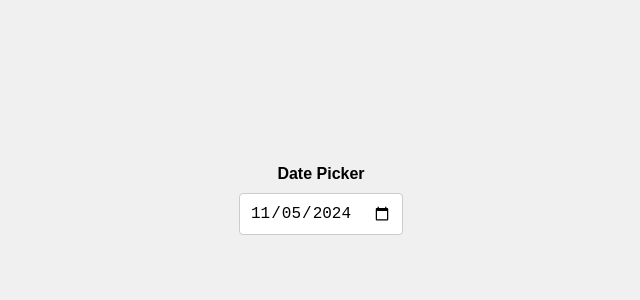
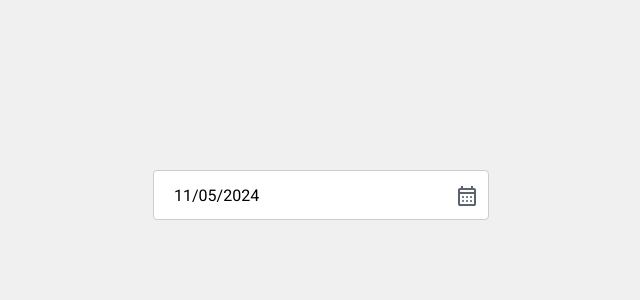
Before and after one commit to aminzoda/react-datepicker, a React (Create React App) app: page / in a window 1280 px wide. Shown: the top 300 px of the page, without its empty margins (319-959 px from the left). Built offline with nearby package versions, Linux system fonts and the light colour scheme.

Commit message:
Rewrite the code

```diff
--- a/src/App.css
+++ b/src/App.css
@@ -1,9 +1,146 @@
+@import url("https://fonts.googleapis.com/css2?family=Roboto:wght@400;500;700&display=swap");
+
+*,
+*::before,
+*::after {
+  font-family: "Roboto", sans-serif;
+  margin: 0;
+  padding: 0;
+  box-sizing: border-box;
+}
 
 body {
-  margin: 0;
   display: flex;
   justify-content: center;
   align-items: center;
   height: 50vh;
   background-color: #f0f0f0;
 }
+
+.date-picker-container {
+  position: relative;
+}
+
+.date-picker-input {
+  padding: 20px;
+  font-size: 16px;
+  border-radius: 4px;
+  border: 1px solid #ccc;
+  cursor: pointer;
+  display: block;
+  margin-bottom: 10px;
+  width: 336px;
+  height: 50px;
+  font-family: "Roboto", sans-serif;
+}
+
+.date-picker-calendar {
+  position: absolute;
+  top: 50px;
+  left: 50%;
+  transform: translateX(-50%);
+  background-color: #fff;
+  border: 1px solid #ccc;
+  border-radius: 4px;
+  box-shadow: 0px 4px 6px rgba(0, 0, 0, 0.1);
+  padding: 20px;
+  z-index: 100;
+  font-family: "Roboto", sans-serif;
+}
+
+.date-picker-header {
+  display: flex;
+  justify-content: space-between;
+  align-items: center;
+  margin-bottom: 10px;
+  font-family: "Roboto", sans-serif;
+}
+
+.date-picker-nav-btn {
+  background: none;
+  border: none;
+  font-size: 18px;
+  cursor: pointer;
+  padding: 5px 10px;
+  color: #505b67;
+  font-family: "Roboto", sans-serif;
+}
+
+.date-picker-month-year {
+  display: flex;
+  align-items: center;
+  justify-content: space-between;
+  gap: 5px;
+}
+
+.date-picker-month,
+.date-picker-year {
+  padding: 5px;
+  font-size: 14px;
+  border-radius: 4px;
+  border: 1px solid #ccc;
+  cursor: pointer;
+  max-width: 120px;
+  font-family: "Roboto", sans-serif;
+}
+
+.date-picker-weekdays {
+  display: grid;
+  grid-template-columns: repeat(7, 1fr);
+  gap: 5px;
+}
+
+.date-picker-weekday {
+  text-align: center;
+  font-weight: bold;
+  color: #666;
+  font-family: "Roboto", sans-serif;
+}
+
+.date-picker-days {
+  display: grid;
+  grid-template-columns: repeat(7, 1fr);
+  gap: 5px;
+}
+
+.date-picker-day {
+  padding: 10px;
+  text-align: center;
+  cursor: pointer;
+  background-color: transparent;
+  transition: background-color 0.2s ease, color 0.2s ease;
+  font-family: "Roboto", sans-serif;
+}
+
+.date-picker-day.selected {
+  background-color: #007bff;
+  color: #fff;
+  border-radius: 50%;
+}
+
+.date-picker-day:hover {
+  border-radius: 50%;
+  background-color: #f0f0f0;
+}
+
+.date-picker-day.empty {
+  cursor: default;
+  background-color: transparent;
+  pointer-events: none;
+}
+
+.date-picker-input-wrapper {
+  position: relative;
+  display: flex;
+  align-items: center;
+}
+
+.calendar-icon {
+  position: absolute;
+  right: 10px;
+  top: 14px;
+  cursor: pointer;
+  width: 24px;
+  height: 24px;
+  color: #007bff;
+}
--- a/src/App.tsx
+++ b/src/App.tsx
@@ -1,48 +1,216 @@
-import React, { useState } from "react";
+import React, { useState, useEffect, useRef } from "react";
 import "./App.css";
 
-export default function ResponsiveDatePickers() {
-  const [selectedDate, setSelectedDate] = useState(() => {
+const formatDate = (date: Date): string => {
+  const month = date.getMonth() + 1;
+  const day = date.getDate();
+  const year = date.getFullYear();
+
+  return `${month < 10 ? "0" + month : month}/${
+    day < 10 ? "0" + day : day
+  }/${year}`;
+};
+
+export default function CustomDatePicker() {
+  const [selectedDate, setSelectedDate] = useState<string>(() => {
     const today = new Date();
-    return today.toISOString().split("T")[0];
+    return formatDate(today);
   });
+  const [isCalendarVisible, setIsCalendarVisible] = useState<boolean>(false);
+  const [selectedMonth, setSelectedMonth] = useState<number>(
+    new Date().getMonth()
+  );
+  const [selectedYear, setSelectedYear] = useState<number>(
+    new Date().getFullYear()
+  );
 
-  const handleDateChange = (event: React.ChangeEvent<HTMLInputElement>) => {
-    setSelectedDate(event.target.value);
+  const calendarRef = useRef<HTMLDivElement>(null);
+  const inputRef = useRef<HTMLInputElement>(null);
+
+  const handleClickOutside = (event: MouseEvent) => {
+    if (
+      calendarRef.current &&
+      !calendarRef.current.contains(event.target as Node) &&
+      inputRef.current &&
+      !inputRef.current.contains(event.target as Node)
+    ) {
+      setIsCalendarVisible(false);
+    }
   };
 
-  const handleClick = () => {
-    console.log("Date picker clicked!");
+  useEffect(() => {
+    document.addEventListener("mousedown", handleClickOutside);
+    return () => {
+      document.removeEventListener("mousedown", handleClickOutside);
+    };
+  }, []);
+
+  const generateDays = (year: number, month: number): string[] => {
+    const days: string[] = [];
+    const date = new Date(year, month, 1);
+    while (date.getMonth() === month) {
+      days.push(formatDate(date));
+      date.setDate(date.getDate() + 1);
+    }
+    return days;
   };
 
+  const handleDateSelect = (date: string) => {
+    setSelectedDate(date);
+    setIsCalendarVisible(false);
+  };
+
+  const toggleCalendar = () => {
+    setIsCalendarVisible((prev) => !prev);
+  };
+
+  const handleMonthChange = (event: React.ChangeEvent<HTMLSelectElement>) => {
+    setSelectedMonth(Number(event.target.value));
+  };
+
+  const handleYearChange = (event: React.ChangeEvent<HTMLSelectElement>) => {
+    setSelectedYear(Number(event.target.value));
+  };
+
+  const handlePrevMonth = () => {
+    if (selectedMonth === 0) {
+      setSelectedMonth(11);
+      setSelectedYear(selectedYear - 1);
+    } else {
+      setSelectedMonth(selectedMonth - 1);
+    }
+  };
+
+  const handleNextMonth = () => {
+    if (selectedMonth === 11) {
+      setSelectedMonth(0);
+      setSelectedYear(selectedYear + 1);
+    } else {
+      setSelectedMonth(selectedMonth + 1);
+    }
+  };
+
+  const firstDayOfMonth = new Date(selectedYear, selectedMonth, 1).getDay();
+  const daysInMonth = generateDays(selectedYear, selectedMonth);
+
+  const months = [
+    "January",
+    "February",
+    "March",
+    "April",
+    "May",
+    "June",
+    "July",
+    "August",
+    "September",
+    "October",
+    "November",
+    "December",
+  ];
+
+  const years = Array.from(
+    { length: 100 },
+    (_, i) => new Date().getFullYear() - i
+  );
+
   return (
-    <div
-      style={{
-        padding: "20px",
-        fontFamily: "Arial, sans-serif",
-        display: "flex",
-        flexDirection: "column",
-        alignItems: "center",
-      }}
-    >
-      <div style={{ marginBottom: "10px" }}>
-        <label style={{ fontWeight: "bold", alignItems: "center" }}>
-          Date Picker
-        </label>
+    <div className="date-picker-container">
+      <div className="date-picker-input-wrapper">
+        <input
+          className="date-picker-input"
+          type="text"
+          value={selectedDate}
+          onClick={toggleCalendar}
+          readOnly
+          ref={inputRef}
+        />
+        <svg
+          xmlns="http://www.w3.org/2000/svg"
+          fill="#5f6368"
+          height="24px"
+          width="24px"
+          stroke="currentColor"
+          viewBox="0 -960 960 960"
+          className="calendar-icon"
+          onClick={toggleCalendar}
+        >
+          <path
+            strokeLinecap="round"
+            strokeLinejoin="round"
+            strokeWidth="2"
+            d="M200-80q-33 0-56.5-23.5T120-160v-560q0-33 23.5-56.5T200-800h40v-80h80v80h320v-80h80v80h40q33 0 56.5 23.5T840-720v560q0 33-23.5 56.5T760-80H200Zm0-80h560v-400H200v400Zm0-480h560v-80H200v80Zm0 0v-80 80Zm280 240q-17 0-28.5-11.5T440-440q0-17 11.5-28.5T480-480q17 0 28.5 11.5T520-440q0 17-11.5 28.5T480-400Zm-160 0q-17 0-28.5-11.5T280-440q0-17 11.5-28.5T320-480q17 0 28.5 11.5T360-440q0 17-11.5 28.5T320-400Zm320 0q-17 0-28.5-11.5T600-440q0-17 11.5-28.5T640-480q17 0 28.5 11.5T680-440q0 17-11.5 28.5T640-400ZM480-240q-17 0-28.5-11.5T440-280q0-17 11.5-28.5T480-320q17 0 28.5 11.5T520-280q0 17-11.5 28.5T480-240Zm-160 0q-17 0-28.5-11.5T280-280q0-17 11.5-28.5T320-320q17 0 28.5 11.5T360-280q0 17-11.5 28.5T320-240Zm320 0q-17 0-28.5-11.5T600-280q0-17 11.5-28.5T640-320q17 0 28.5 11.5T680-280q0 17-11.5 28.5T640-240Z"
+          />
+        </svg>
       </div>
-      <input
-        type="date"
-        value={selectedDate}
-        onChange={handleDateChange}
-        onClick={handleClick}
-        style={{
-          padding: "10px",
-          fontSize: "16px",
-          borderRadius: "4px",
-          border: "1px solid #ccc",
-          maxWidth: "200px",
-        }}
-      />
+
+      {isCalendarVisible && (
+        <div className="date-picker-calendar" ref={calendarRef}>
+          <div className="date-picker-header">
+            <div className="date-picker-month-year">
+              <select
+                className="date-picker-month"
+                value={selectedMonth}
+                onChange={handleMonthChange}
+              >
+                {months.map((month, index) => (
+                  <option key={month} value={index}>
+                    {month}
+                  </option>
+                ))}
+              </select>
+
+              <select
+                className="date-picker-year"
+                value={selectedYear}
+                onChange={handleYearChange}
+              >
+                {years.map((year) => (
+                  <option key={year} value={year}>
+                    {year}
+                  </option>
+                ))}
+              </select>
+            </div>
+            <div>
+              <button onClick={handlePrevMonth} className="date-picker-nav-btn">
+                &lt;
+              </button>
+              <button onClick={handleNextMonth} className="date-picker-nav-btn">
+                &gt;
+              </button>
+            </div>
+          </div>
+
+          <div className="date-picker-weekdays">
+            {["Sun", "Mon", "Tue", "Wed", "Thu", "Fri", "Sat"].map((day) => (
+              <div key={day} className="date-picker-weekday">
+                {day}
+              </div>
+            ))}
+          </div>
+
+          <div className="date-picker-days">
+            {Array.from({ length: firstDayOfMonth }).map((_, index) => (
+              <div
+                key={`empty-${index}`}
+                className="date-picker-day empty"
+              ></div>
+            ))}
+
+            {daysInMonth.map((day) => (
+              <div
+                key={day}
+                className={`date-picker-day ${
+                  day === selectedDate ? "selected" : ""
+                }`}
+                onClick={() => handleDateSelect(day)}
+              >
+                {new Date(day).getDate()}
+              </div>
+            ))}
+          </div>
+        </div>
+      )}
     </div>
   );
 }
```
